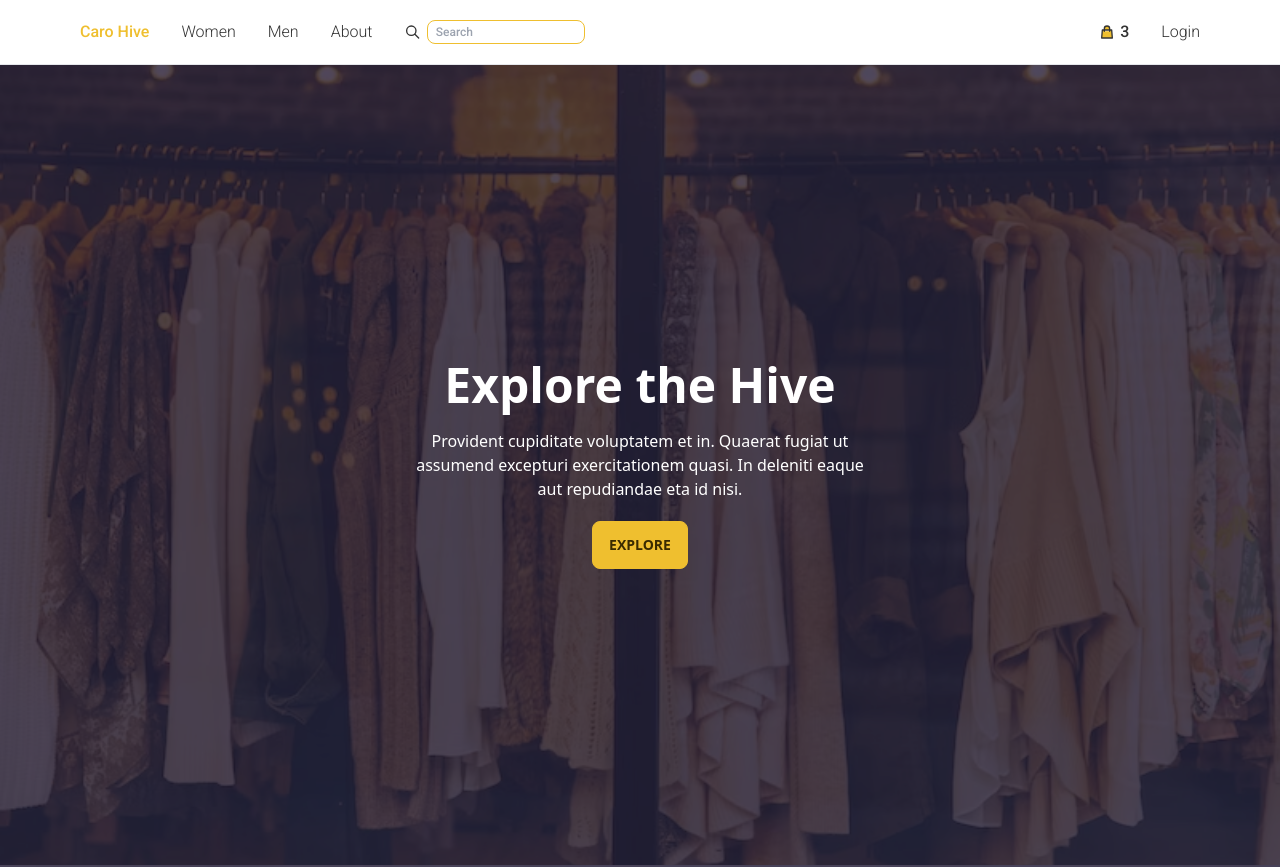
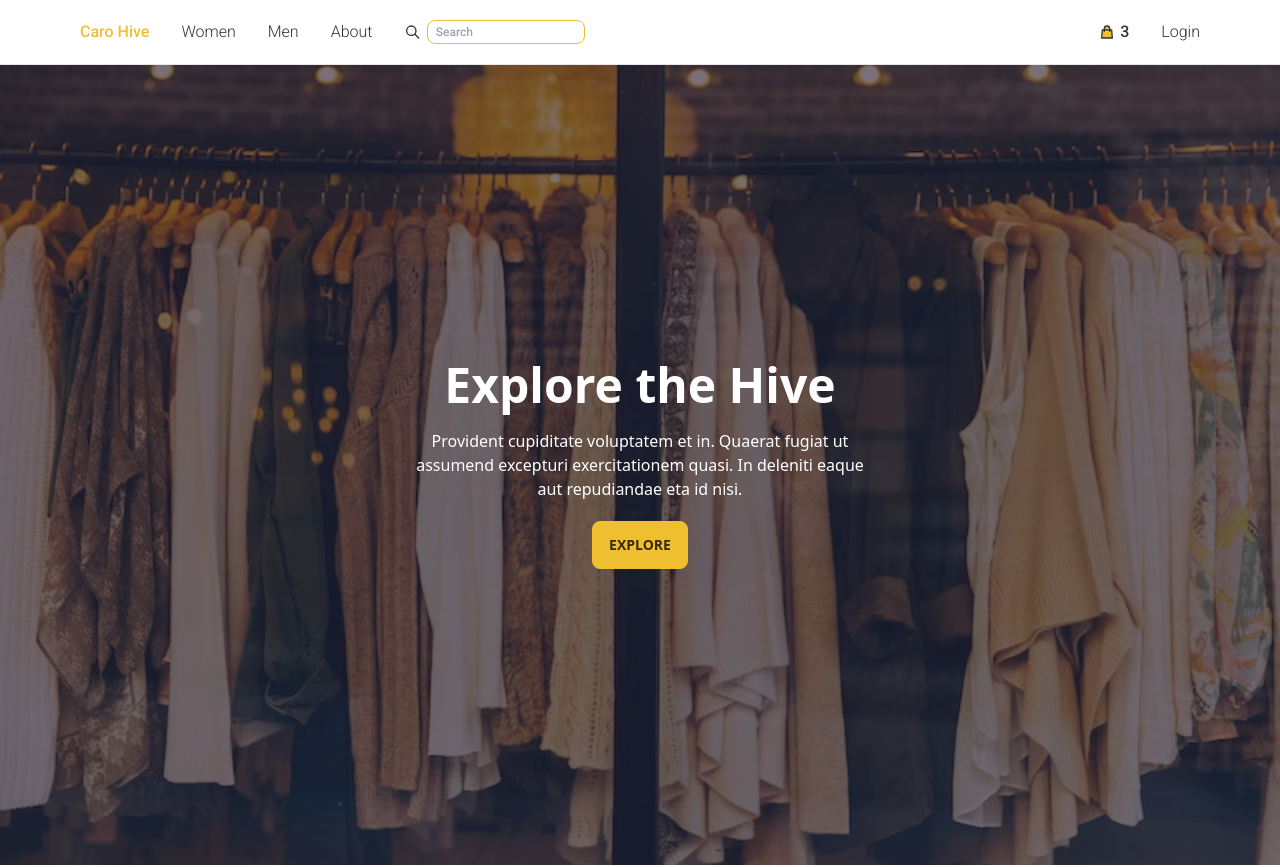
Before and after one commit to An-Be/CaroHive, a React (Create React App) app in the folder client/: page /home in a window 1280 px wide. Shown: the top 867 px of the page. Built offline with nearby package versions, Linux system fonts and the light colour scheme.

Commit message:
impliment smooth auto scroll

```diff
--- a/client/src/components/Hero/Hero.jsx
+++ b/client/src/components/Hero/Hero.jsx
@@ -5,14 +5,14 @@ import { HERO } from "./HeroData";
 const Hero = () => {
 
   return (
-    <>
+    <div className="Hero-Container">
       {HERO.map((data, index) => (
         <div
           key={index}
           className="Hero hero min-h-screen"
           style={{ backgroundImage: `url(${data.img})` }}
         >
-          <div className="hero-overlay bg-opacity-80"></div>
+          <div className="hero-overlay bg-opacity-60"></div>
           <div className="hero-content text-center text-white">
             <div className="max-w-md">
               <h1 className="mb-5 text-5xl font-bold">{data.title}</h1>
@@ -22,7 +22,7 @@ const Hero = () => {
           </div>
         </div>
       ))}
-    </>
+    </div>
   );
 };
 
--- a/client/src/components/Hero/Hero.scss
+++ b/client/src/components/Hero/Hero.scss
@@ -1,3 +1,11 @@
-.Hero{
-    //background-image: url(../../images/hero/hero-one.png);
+.Hero-Container{
+    scroll-snap-type: y mandatory;
+    overflow-y: scroll;
+    height:100vh;
+
+    .Hero{
+        scroll-snap-align: start;
+        scroll-snap-stop: always;
+        height:100vh;
+    }
 }
```
